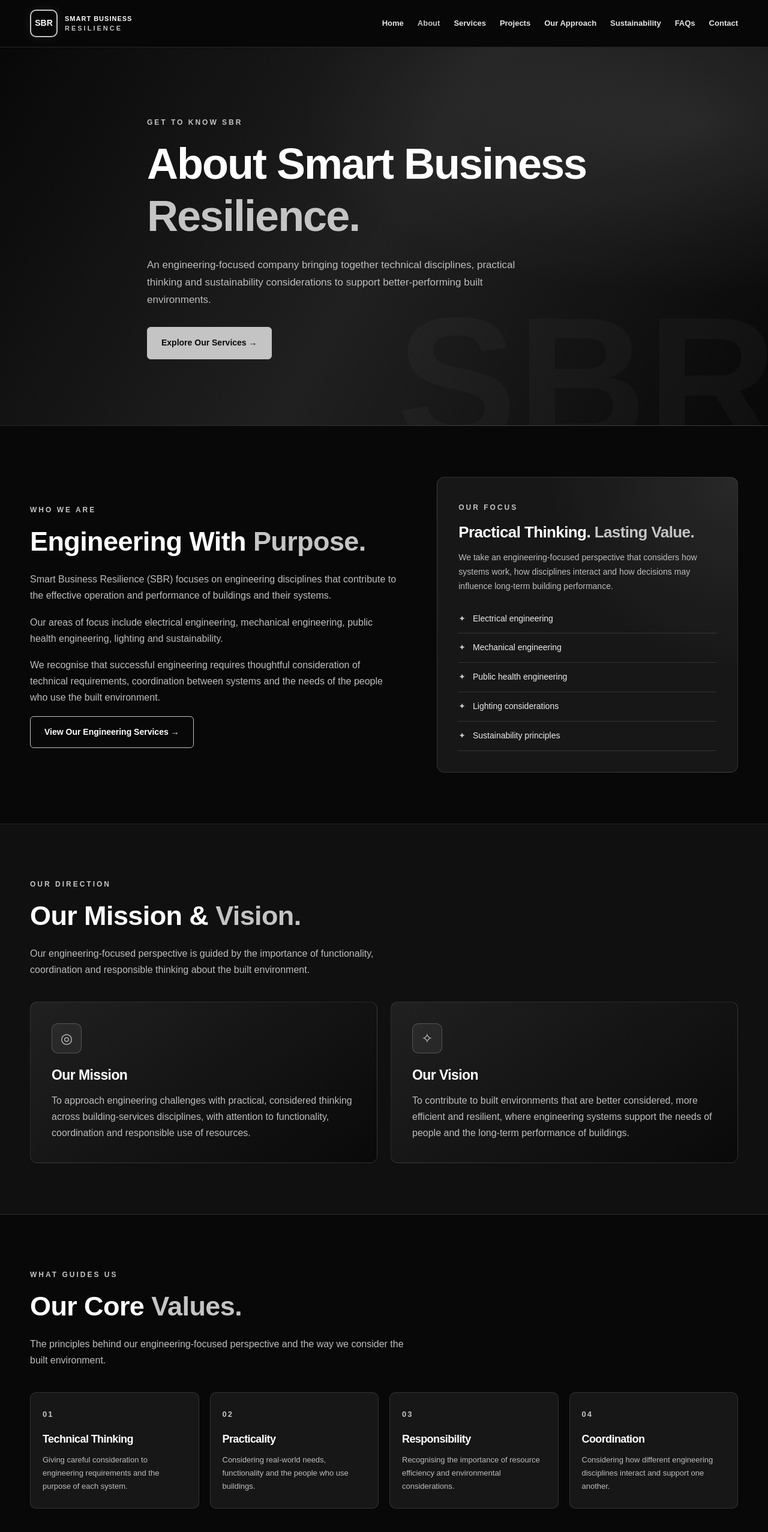
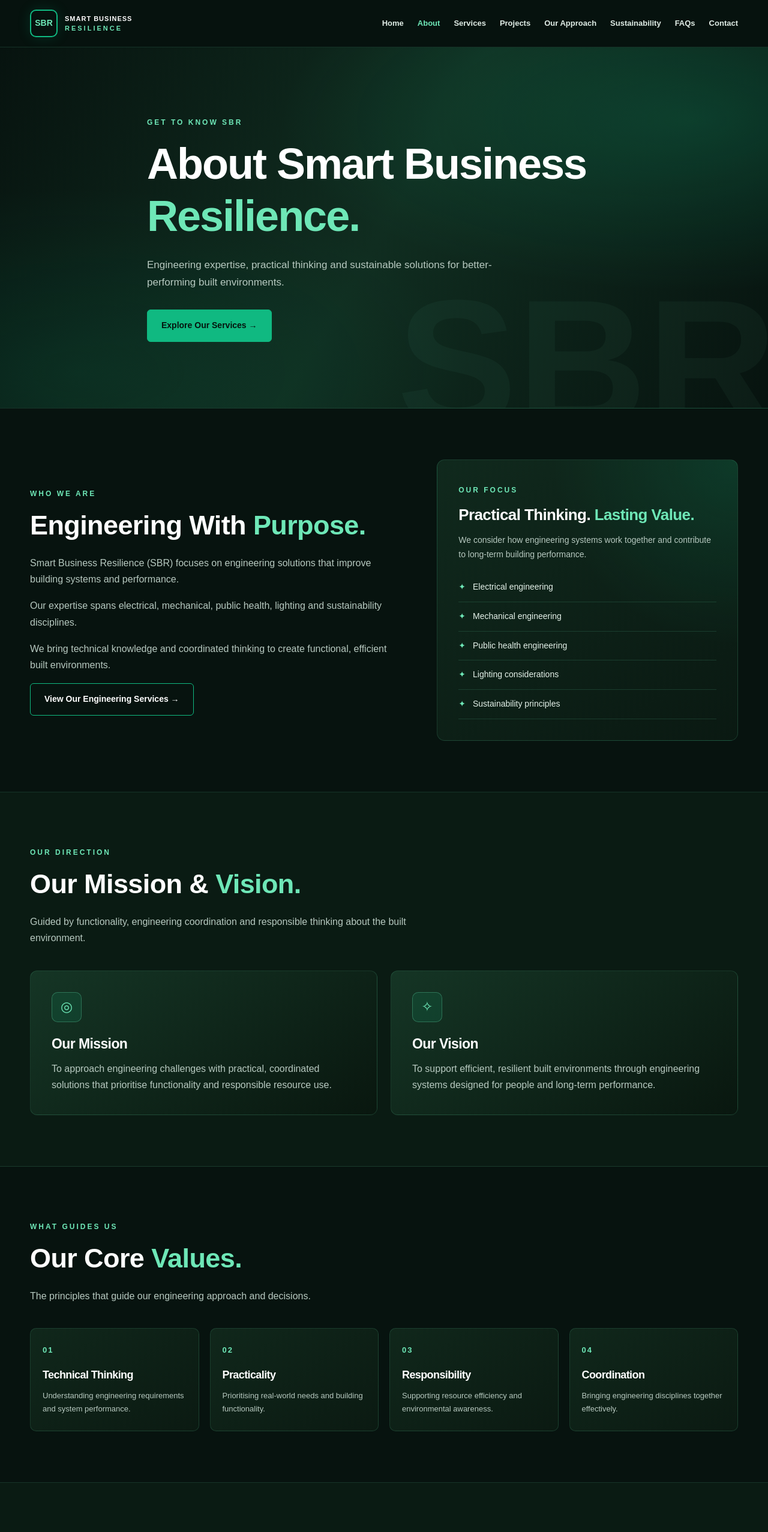
Before and after one commit to Badboy123789/smart-business-resilience-2026-, a plain HTML site: page pages/about.html in a window 1280 px wide. Shown: the top 2554 px of the page at 60% size. Drawn offline with Linux system fonts and the light colour scheme.

Commit message:
Enhance about.html with updated styles and content
Updated meta tags, styles, and text content for improved readability and design consistency.

```diff
--- a/pages/about.html
+++ b/pages/about.html
@@ -1,24 +1,23 @@
+
 <!DOCTYPE html>
 <html lang="en">
 <head>
   <meta charset="UTF-8">
   <meta name="viewport" content="width=device-width, initial-scale=1.0">
-
   <title>About Us | Smart Business Resilience</title>
-
-  <meta name="description" content="Learn about Smart Business Resilience, our engineering-focused approach, values and commitment to practical, sustainable engineering solutions.">
-
-  <meta name="theme-color" content="#080808">
+  <meta name="description" content="Learn about Smart Business Resilience, our engineering expertise, values and sustainable approach.">
+  <meta name="theme-color" content="#071A12">
 
   <style>
     :root {
-      --black: #080808;
-      --dark: #171717;
-      --pink: #c4c4c4;
-      --white: #ffffff;
-      --muted: #bdbdbd;
-      --border: rgba(255,255,255,0.12);
+      --black: #07130F;
+      --dark: #0D2118;
+      --pink: #10B981;
+      --white: #FFFFFF;
+      --muted: #B7C9C0;
+      --border: rgba(110,231,183,0.15);
       --container: 1180px;
+      --mint: #6EE7B7;
     }
 
     * {
@@ -55,12 +54,12 @@
     }
 
     .pink {
-      color: var(--pink);
+      color: var(--mint);
     }
 
     .eyebrow {
       display: inline-block;
-      color: var(--pink);
+      color: var(--mint);
       font-size: 12px;
       font-weight: 800;
       letter-spacing: 3px;
@@ -96,15 +95,17 @@
       border-radius: 6px;
       border: 1px solid var(--pink);
       background: var(--pink);
-      color: #080808;
+      color: #06140E;
       font-size: 14px;
       font-weight: 700;
-      transition: .25s ease;
+      transition: all .35s ease;
     }
 
     .btn:hover {
-      transform: translateY(-3px);
-      box-shadow: 0 10px 30px rgba(190,190,190,.15);
+      transform: translateY(-4px);
+      box-shadow: 0 12px 30px rgba(16,185,129,.25);
+      background: var(--mint);
+      border-color: var(--mint);
     }
 
     .btn-outline {
@@ -114,7 +115,7 @@
 
     .btn-outline:hover {
       background: var(--pink);
-      color: #080808;
+      color: #06140E;
     }
 
     /* HEADER */
@@ -123,8 +124,8 @@
       position: sticky;
       top: 0;
       z-index: 100;
-      background: rgba(8,8,8,.96);
-      backdrop-filter: blur(15px);
+      background: rgba(7,19,15,.94);
+      backdrop-filter: blur(18px);
       border-bottom: 1px solid var(--border);
     }
 
@@ -152,7 +153,14 @@
       place-items: center;
       font-size: 14px;
       font-weight: 900;
-      box-shadow: 0 0 20px rgba(190,190,190,.10);
+      color: var(--mint);
+      box-shadow: 0 0 22px rgba(16,185,129,.16);
+      transition: .35s ease;
+    }
+
+    .brand:hover .brand-mark {
+      transform: rotate(-5deg) scale(1.05);
+      box-shadow: 0 0 28px rgba(16,185,129,.3);
     }
 
     .brand-name {
@@ -164,7 +172,7 @@
 
     .brand-name span {
       display: block;
-      color: var(--pink);
+      color: var(--mint);
       letter-spacing: 3px;
     }
 
@@ -177,13 +185,13 @@
     .nav-links a {
       font-size: 13px;
       font-weight: 600;
-      color: #e5e5eb;
-      transition: color .2s;
+      color: #E0EDE6;
+      transition: color .25s ease;
     }
 
     .nav-links a:hover,
     .nav-links a.active {
-      color: var(--pink);
+      color: var(--mint);
     }
 
     .menu-toggle {
@@ -195,6 +203,7 @@
       padding: 7px 12px;
       font-size: 22px;
       cursor: pointer;
+      transition: .3s ease;
     }
 
     /* PAGE HERO */
@@ -202,8 +211,9 @@
     .page-hero {
       padding: 110px 0;
       background:
-        radial-gradient(ellipse at 90% 20%, rgba(190,190,190,.12), transparent 40%),
-        linear-gradient(120deg, #080808, #202020, #080808);
+        radial-gradient(ellipse at 90% 20%, rgba(16,185,129,.20), transparent 42%),
+        radial-gradient(ellipse at 10% 90%, rgba(5,150,105,.12), transparent 40%),
+        linear-gradient(120deg, #07130F, #102D20, #07130F);
       position: relative;
       overflow: hidden;
     }
@@ -216,7 +226,7 @@
       font-size: clamp(150px, 25vw, 300px);
       font-weight: 900;
       line-height: 1;
-      color: rgba(190,190,190,.035);
+      color: rgba(110,231,183,.045);
       pointer-events: none;
     }
 
@@ -224,7 +234,7 @@
       max-width: 790px;
       position: relative;
       z-index: 1;
-      animation: enter .8s ease both;
+      animation: enter 1s ease both;
     }
 
     .page-hero h1 {
@@ -235,7 +245,7 @@
 
     .page-hero h1 span {
       display: block;
-      color: var(--pink);
+      color: var(--mint);
     }
 
     .page-hero p {
@@ -260,12 +270,19 @@
     .intro-panel {
       padding: 35px;
       background:
-        radial-gradient(circle at 100% 0%, rgba(190,190,190,.10), transparent 45%),
-        #171717;
+        radial-gradient(circle at 100% 0%, rgba(16,185,129,.16), transparent 45%),
+        linear-gradient(145deg, #10291D, #0A1912);
       border: 1px solid var(--border);
       border-radius: 13px;
       position: relative;
       overflow: hidden;
+      transition: .4s ease;
+    }
+
+    .intro-panel:hover {
+      border-color: rgba(110,231,183,.4);
+      transform: translateY(-4px);
+      box-shadow: 0 15px 35px rgba(0,0,0,.2);
     }
 
     .intro-panel h3 {
@@ -286,19 +303,19 @@
       padding: 12px 0;
       border-bottom: 1px solid var(--border);
       font-size: 14px;
-      color: #ededed;
+      color: #E5F2EA;
     }
 
     .check-list li::before {
       content: "✦";
-      color: var(--pink);
+      color: var(--mint);
       margin-right: 12px;
     }
 
     /* MISSION AND VISION */
 
     .mission-section {
-      background: #101010;
+      background: #0A1B13;
     }
 
     .section-heading {
@@ -320,13 +337,14 @@
       padding: 35px;
       border: 1px solid var(--border);
       border-radius: 12px;
-      background: linear-gradient(145deg, #202020, #090909);
-      transition: .3s ease;
+      background: linear-gradient(145deg, #153525, #09170F);
+      transition: all .4s ease;
     }
 
     .mission-card:hover {
-      transform: translateY(-5px);
+      transform: translateY(-7px);
       border-color: var(--pink);
+      box-shadow: 0 15px 35px rgba(16,185,129,.09);
     }
 
     .card-icon {
@@ -334,12 +352,18 @@
       height: 50px;
       display: grid;
       place-items: center;
-      background: rgba(190,190,190,.08);
-      color: var(--pink);
-      border: 1px solid rgba(190,190,190,.30);
+      background: rgba(16,185,129,.12);
+      color: var(--mint);
+      border: 1px solid rgba(110,231,183,.3);
       border-radius: 10px;
       font-size: 23px;
       margin-bottom: 23px;
+      transition: .35s ease;
+    }
+
+    .mission-card:hover .card-icon {
+      transform: scale(1.08);
+      background: rgba(16,185,129,.2);
     }
 
     .mission-card h3 {
@@ -357,21 +381,22 @@
 
     .value-card {
       padding: 25px 20px;
-      background: #171717;
+      background: linear-gradient(145deg, #10271B, #0B1A12);
       border: 1px solid var(--border);
       border-radius: 10px;
-      transition: .3s ease;
+      transition: all .35s ease;
     }
 
     .value-card:hover {
       border-color: var(--pink);
-      transform: translateY(-5px);
+      transform: translateY(-6px);
+      box-shadow: 0 12px 28px rgba(16,185,129,.08);
     }
 
     .value-number {
       font-size: 13px;
       font-weight: 800;
-      color: var(--pink);
+      color: var(--mint);
       letter-spacing: 2px;
       margin-bottom: 20px;
     }
@@ -395,9 +420,17 @@
 
     .discipline-card {
       padding: 25px;
-      background: #171717;
-      border-left: 2px solid var(--pink);
+      background: linear-gradient(145deg, #10271B, #0B1A12);
+      border: 1px solid var(--border);
+      border-left: 3px solid var(--pink);
       border-radius: 0 9px 9px 0;
+      transition: all .35s ease;
+    }
+
+    .discipline-card:hover {
+      transform: translateX(5px);
+      background: linear-gradient(145deg, #163A28, #0B1A12);
+      border-color: var(--mint);
     }
 
     .discipline-card h3 {
@@ -412,7 +445,9 @@
     /* CTA */
 
     .contact-cta {
-      background: linear-gradient(110deg, #171717, #414141, #171717);
+      background:
+        radial-gradient(ellipse at 90% 50%, rgba(110,231,183,.18), transparent 45%),
+        linear-gradient(110deg, #102B1E, #145C3B, #0C2418);
       padding: 70px 0;
       border: none;
     }
@@ -430,7 +465,7 @@
     }
 
     .cta-inner p {
-      color: white;
+      color: #E0F2E8;
       max-width: 650px;
     }
 
@@ -441,11 +476,16 @@
       flex-shrink: 0;
     }
 
+    .cta-inner .btn:hover {
+      background: var(--mint);
+      color: #06140E;
+    }
+
     /* FOOTER */
 
     .footer {
       padding: 60px 0 25px;
-      background: #050505;
+      background: #050F0A;
     }
 
     .footer-grid {
@@ -476,8 +516,12 @@
       color: var(--muted);
     }
 
+    .footer-links a {
+      transition: color .25s ease;
+    }
+
     .footer-links a:hover {
-      color: var(--pink);
+      color: var(--mint);
     }
 
     .footer-bottom {
@@ -499,7 +543,7 @@
     @keyframes enter {
       from {
         opacity: 0;
-        transform: translateY(20px);
+        transform: translateY(22px);
       }
       to {
         opacity: 1;
@@ -556,6 +600,7 @@
 
       .nav-links.open {
         display: flex;
+        animation: enter .3s ease both;
       }
 
       .nav-links a {
@@ -615,6 +660,7 @@
         animation-duration: .01ms !important;
         animation-iteration-count: 1 !important;
         transition-duration: .01ms !important;
+        scroll-behavior: auto !important;
       }
     }
   </style>
@@ -655,7 +701,6 @@
     </div>
   </header>
 
-
   <main>
 
     <!-- PAGE HERO -->
@@ -670,9 +715,8 @@
         </h1>
 
         <p>
-          An engineering-focused company bringing together technical
-          disciplines, practical thinking and sustainability considerations
-          to support better-performing built environments.
+          Engineering expertise, practical thinking and sustainable
+          solutions for better-performing built environments.
         </p>
 
         <a href="services.html" class="btn">
@@ -682,12 +726,12 @@
       </div>
     </section>
 
-
     <!-- WHO WE ARE -->
     <section>
       <div class="container intro-grid">
 
         <div class="intro-copy reveal">
+
           <span class="eyebrow">WHO WE ARE</span>
 
           <h2>
@@ -697,29 +741,27 @@
 
           <p>
             Smart Business Resilience (SBR) focuses on engineering
-            disciplines that contribute to the effective operation
-            and performance of buildings and their systems.
+            solutions that improve building systems and performance.
           </p>
 
           <p>
-            Our areas of focus include electrical engineering,
-            mechanical engineering, public health engineering,
-            lighting and sustainability.
+            Our expertise spans electrical, mechanical, public health,
+            lighting and sustainability disciplines.
           </p>
 
           <p>
-            We recognise that successful engineering requires
-            thoughtful consideration of technical requirements,
-            coordination between systems and the needs of the people
-            who use the built environment.
+            We bring technical knowledge and coordinated thinking
+            to create functional, efficient built environments.
           </p>
 
           <a href="services.html" class="btn btn-outline">
             View Our Engineering Services →
           </a>
+
         </div>
 
         <div class="intro-panel reveal">
+
           <span class="eyebrow">OUR FOCUS</span>
 
           <h3>
@@ -728,9 +770,8 @@
           </h3>
 
           <p>
-            We take an engineering-focused perspective that considers
-            how systems work, how disciplines interact and how decisions
-            may influence long-term building performance.
+            We consider how engineering systems work together
+            and contribute to long-term building performance.
           </p>
 
           <ul class="check-list">
@@ -740,17 +781,17 @@
             <li>Lighting considerations</li>
             <li>Sustainability principles</li>
           </ul>
+
         </div>
-
       </div>
     </section>
-
 
     <!-- MISSION AND VISION -->
     <section class="mission-section">
       <div class="container">
 
         <div class="section-heading reveal">
+
           <span class="eyebrow">OUR DIRECTION</span>
 
           <h2>
@@ -759,10 +800,10 @@
           </h2>
 
           <p>
-            Our engineering-focused perspective is guided by the
-            importance of functionality, coordination and responsible
-            thinking about the built environment.
+            Guided by functionality, engineering coordination
+            and responsible thinking about the built environment.
           </p>
+
         </div>
 
         <div class="mission-grid">
@@ -774,9 +815,8 @@
 
             <p>
               To approach engineering challenges with practical,
-              considered thinking across building-services disciplines,
-              with attention to functionality, coordination and
-              responsible use of resources.
+              coordinated solutions that prioritise functionality
+              and responsible resource use.
             </p>
           </article>
 
@@ -786,24 +826,22 @@
             <h3>Our Vision</h3>
 
             <p>
-              To contribute to built environments that are better
-              considered, more efficient and resilient, where engineering
-              systems support the needs of people and the long-term
-              performance of buildings.
+              To support efficient, resilient built environments
+              through engineering systems designed for people
+              and long-term performance.
             </p>
           </article>
 
         </div>
-
       </div>
     </section>
-
 
     <!-- CORE VALUES -->
     <section>
       <div class="container">
 
         <div class="section-heading reveal">
+
           <span class="eyebrow">WHAT GUIDES US</span>
 
           <h2>
@@ -811,9 +849,10 @@
           </h2>
 
           <p>
-            The principles behind our engineering-focused perspective
-            and the way we consider the built environment.
+            The principles that guide our engineering approach
+            and decisions.
           </p>
+
         </div>
 
         <div class="values-grid">
@@ -822,8 +861,7 @@
             <div class="value-number">01</div>
             <h3>Technical Thinking</h3>
             <p>
-              Giving careful consideration to engineering requirements
-              and the purpose of each system.
+              Understanding engineering requirements and system performance.
             </p>
           </article>
 
@@ -831,8 +869,7 @@
             <div class="value-number">02</div>
             <h3>Practicality</h3>
             <p>
-              Considering real-world needs, functionality and
-              the people who use buildings.
+              Prioritising real-world needs and building functionality.
             </p>
           </article>
 
@@ -840,8 +877,7 @@
             <div class="value-number">03</div>
             <h3>Responsibility</h3>
             <p>
-              Recognising the importance of resource efficiency
-              and environmental considerations.
+              Supporting resource efficiency and environmental awareness.
             </p>
           </article>
 
@@ -849,22 +885,20 @@
             <div class="value-number">04</div>
             <h3>Coordination</h3>
             <p>
-              Considering how different engineering disciplines
-              interact and support one another.
+              Bringing engineering disciplines together effectively.
             </p>
           </article>
 
         </div>
-
       </div>
     </section>
-
 
     <!-- ENGINEERING DISCIPLINES -->
     <section class="mission-section">
       <div class="container">
 
         <div class="section-heading reveal">
+
           <span class="eyebrow">OUR AREAS OF FOCUS</span>
 
           <h2>
@@ -872,9 +906,10 @@
           </h2>
 
           <p>
-            Our areas of focus cover several connected disciplines
-            within building services and the wider built environment.
+            Connected engineering disciplines supporting
+            building services and the wider built environment.
           </p>
+
         </div>
 
         <div class="discipline-grid">
@@ -882,57 +917,48 @@
           <article class="discipline-card reveal">
             <h3>Electrical Engineering</h3>
             <p>
-              Electrical systems and the considerations that contribute
-              to dependable building operation.
+              Electrical systems that support dependable building operation.
             </p>
           </article>
 
           <article class="discipline-card reveal">
             <h3>Mechanical Engineering</h3>
             <p>
-              Mechanical building systems, ventilation, comfort
-              and operational performance.
+              Ventilation, comfort and mechanical system performance.
             </p>
           </article>
 
           <article class="discipline-card reveal">
             <h3>Public Health Engineering</h3>
             <p>
-              Water services, drainage and systems that support
-              healthy building environments.
+              Water, drainage and healthy building environments.
             </p>
           </article>
 
           <article class="discipline-card reveal">
             <h3>Lighting</h3>
             <p>
-              Lighting considerations for usability, visual comfort
-              and energy awareness.
+              Lighting for usability, comfort and energy awareness.
             </p>
           </article>
 
           <article class="discipline-card reveal">
             <h3>Sustainability</h3>
             <p>
-              Environmental considerations, resource efficiency
-              and long-term building performance.
+              Resource efficiency and long-term environmental performance.
             </p>
           </article>
 
           <article class="discipline-card reveal">
             <h3>Integrated Engineering</h3>
             <p>
-              Considering how building-services systems work
-              together to support building functionality
-              and performance.
+              Coordinating building systems for better overall performance.
             </p>
           </article>
 
         </div>
-
       </div>
     </section>
-
 
     <!-- CONTACT CTA -->
     <section class="contact-cta">
@@ -942,9 +968,8 @@
           <h2>Let's Talk Engineering.</h2>
 
           <p>
-            Contact Smart Business Resilience to discuss your
-            requirements and learn more about our engineering-focused
-            areas of focus.
+            Connect with Smart Business Resilience to discuss
+            your engineering requirements.
           </p>
         </div>
 
@@ -957,7 +982,6 @@
 
   </main>
 
-
   <!-- FOOTER -->
   <footer class="footer">
     <div class="container">
@@ -965,6 +989,7 @@
       <div class="footer-grid">
 
         <div class="footer-about">
+
           <a href="../index.html" class="brand">
             <div class="brand-mark">SBR</div>
 
@@ -975,10 +1000,10 @@
           </a>
 
           <p>
-            An engineering-focused company bringing together
-            technical disciplines, practical thinking and
-            sustainability considerations for the built environment.
+            Engineering expertise, practical thinking and
+            sustainable solutions for the built environment.
           </p>
+
         </div>
 
         <div>
@@ -1020,17 +1045,17 @@
       </div>
 
       <div class="footer-bottom">
+
         <p>
           &copy; <span id="currentYear"></span>
           Smart Business Resilience. All rights reserved.
         </p>
 
         <p>Engineering with purpose.</p>
+
       </div>
-
     </div>
   </footer>
-
 
   <!-- JAVASCRIPT -->
   <script>
@@ -1043,6 +1068,7 @@
       const isOpen = navLinks.classList.contains("open");
 
       menuToggle.setAttribute("aria-expanded", isOpen);
+
       menuToggle.setAttribute(
         "aria-label",
         isOpen ? "Close navigation menu" : "Open navigation menu"
@@ -1055,6 +1081,7 @@
       link.addEventListener("click", function () {
         navLinks.classList.remove("open");
         menuToggle.classList.remove("open");
+
         menuToggle.setAttribute("aria-expanded", "false");
         menuToggle.setAttribute("aria-label", "Open navigation menu");
         menuToggle.textContent = "☰";
```
